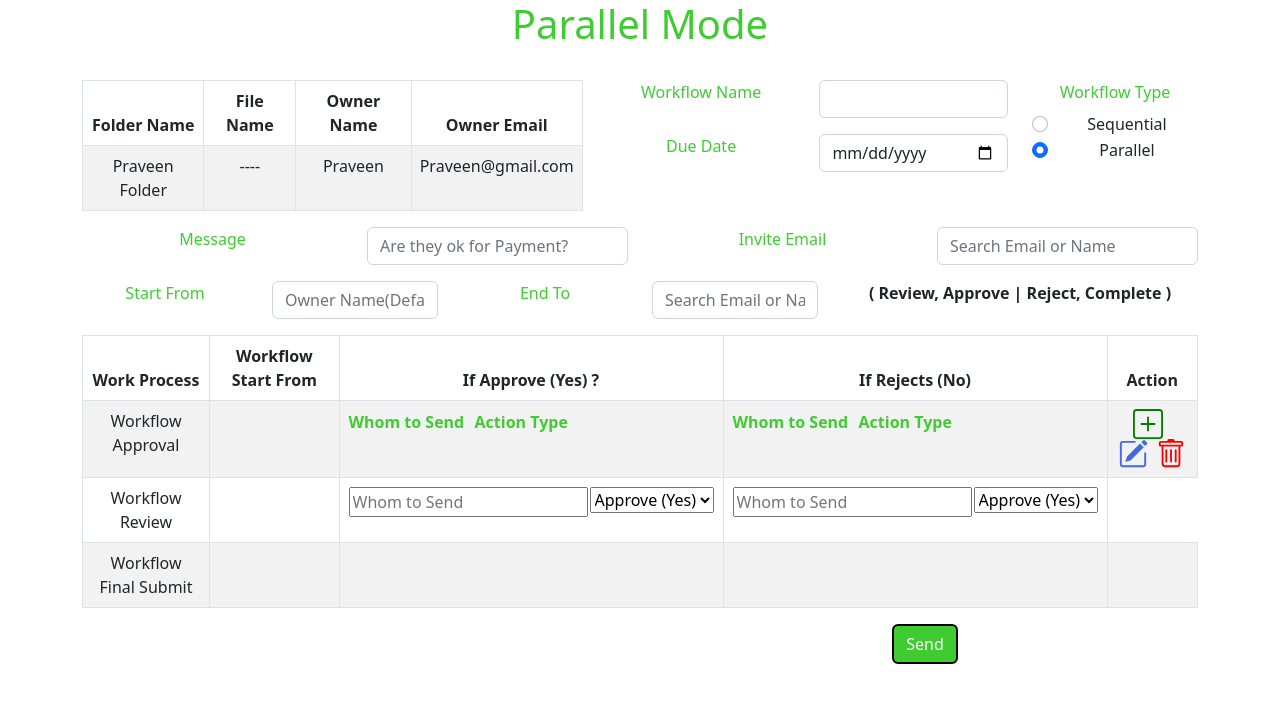
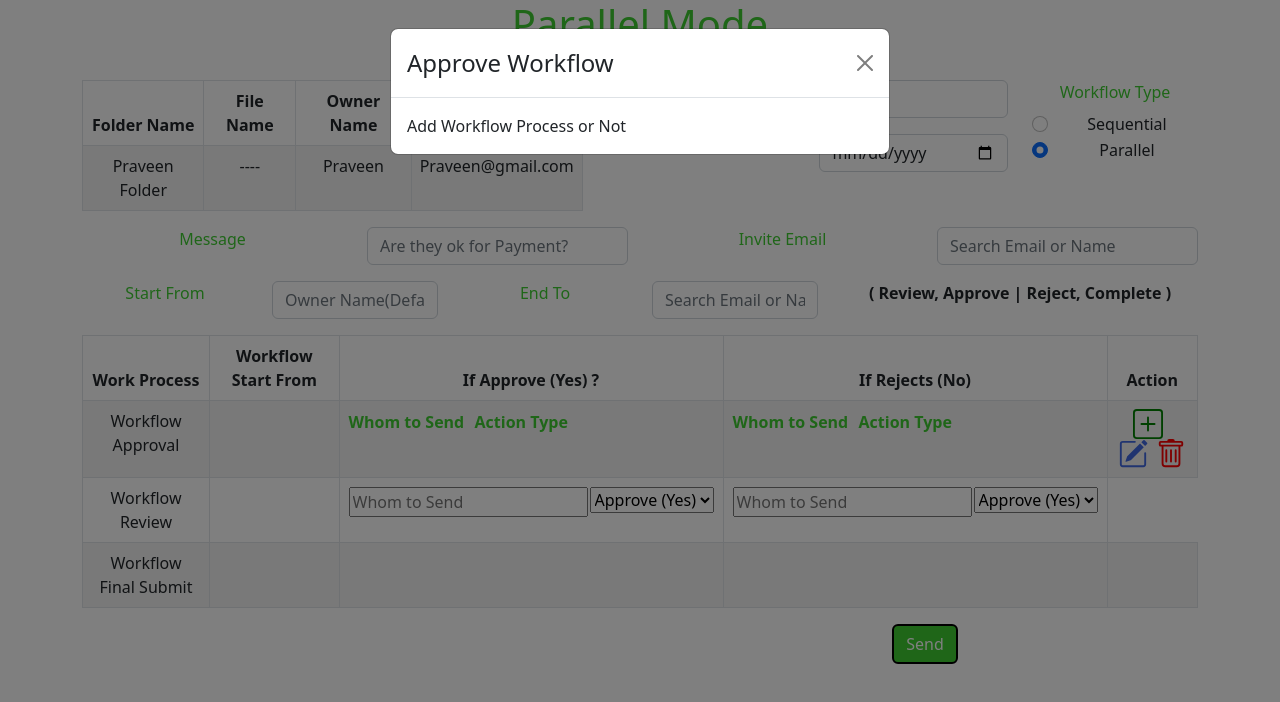
Before and after one commit to jisshub/parallel-mode-app-reactjs-development, a React (Create React App) app: page / in a window 1280 px wide. Both pictures are taken after a click on the icon 1148 px from the left and 424 px from the top of the page. Shown: the top 702 px of the page. Built offline with nearby package versions, Linux system fonts and the light colour scheme.

Commit message:
Workflow action modal popup - modal body

```diff
--- a/src/components/Workflow.js
+++ b/src/components/Workflow.js
@@ -1,4 +1,4 @@
-import React from 'react'
+import React, { useState } from 'react'
 import Table from 'react-bootstrap/Table';
 import Container from 'react-bootstrap/Container';
 import Row from 'react-bootstrap/Row';
@@ -11,11 +11,17 @@ import { Folder,
         PlusLg,
         PlusSquare,
         Trash } from 'react-bootstrap-icons';
+import Modal from 'react-bootstrap/Modal';
+import { ModalBody } from 'react-bootstrap';
 
 export default function Workflow() {
-    const handleAddIcon = () => {
-        console.log('Click Add')
-    }
+    const [show, setShow] = useState(false);
+    const handleShow = () => {
+        setShow(true);
+    };
+    const handleClose = () => {
+        setShow(false);
+    };
   return (
     <Container>
         <Row>
@@ -221,7 +227,7 @@ export default function Workflow() {
                                         color="green"
                                         size={30}
                                         className='icon-stl-upd'
-                                        onClick={handleAddIcon}
+                                        onClick={handleShow}
                                     />
                                     <PencilSquare
                                         color='royalblue'
@@ -297,6 +303,16 @@ export default function Workflow() {
                 </Button>
             </Col>
         </Row>
+        <>
+            <Modal show={show} onHide={handleClose}>
+                <Modal.Header closeButton>
+                    <Modal.Title>
+                        Approve Workflow
+                    </Modal.Title>
+                </Modal.Header>
+                <Modal.Body>Add Workflow Process or Not</Modal.Body>
+            </Modal>
+        </>
     </Container>
   )
 }
```
